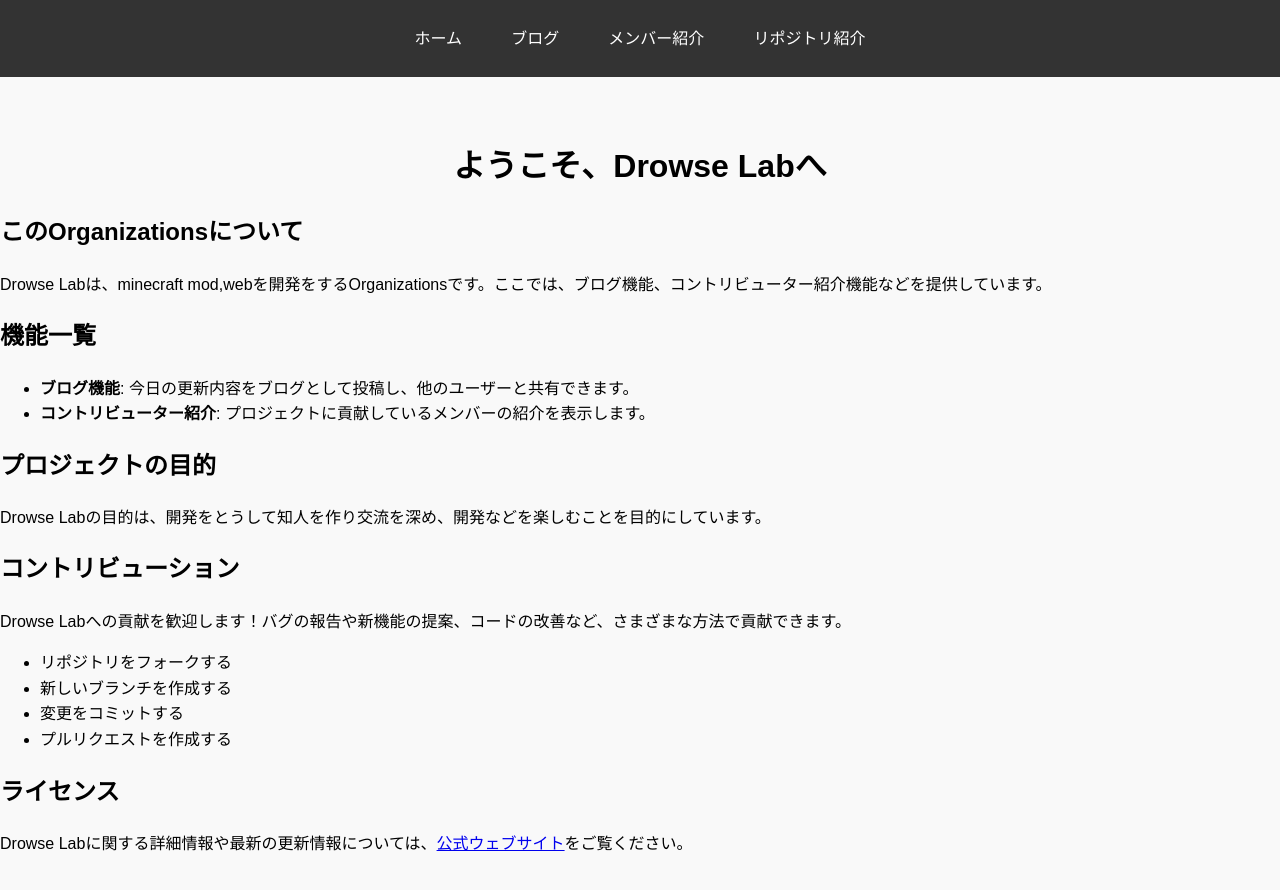
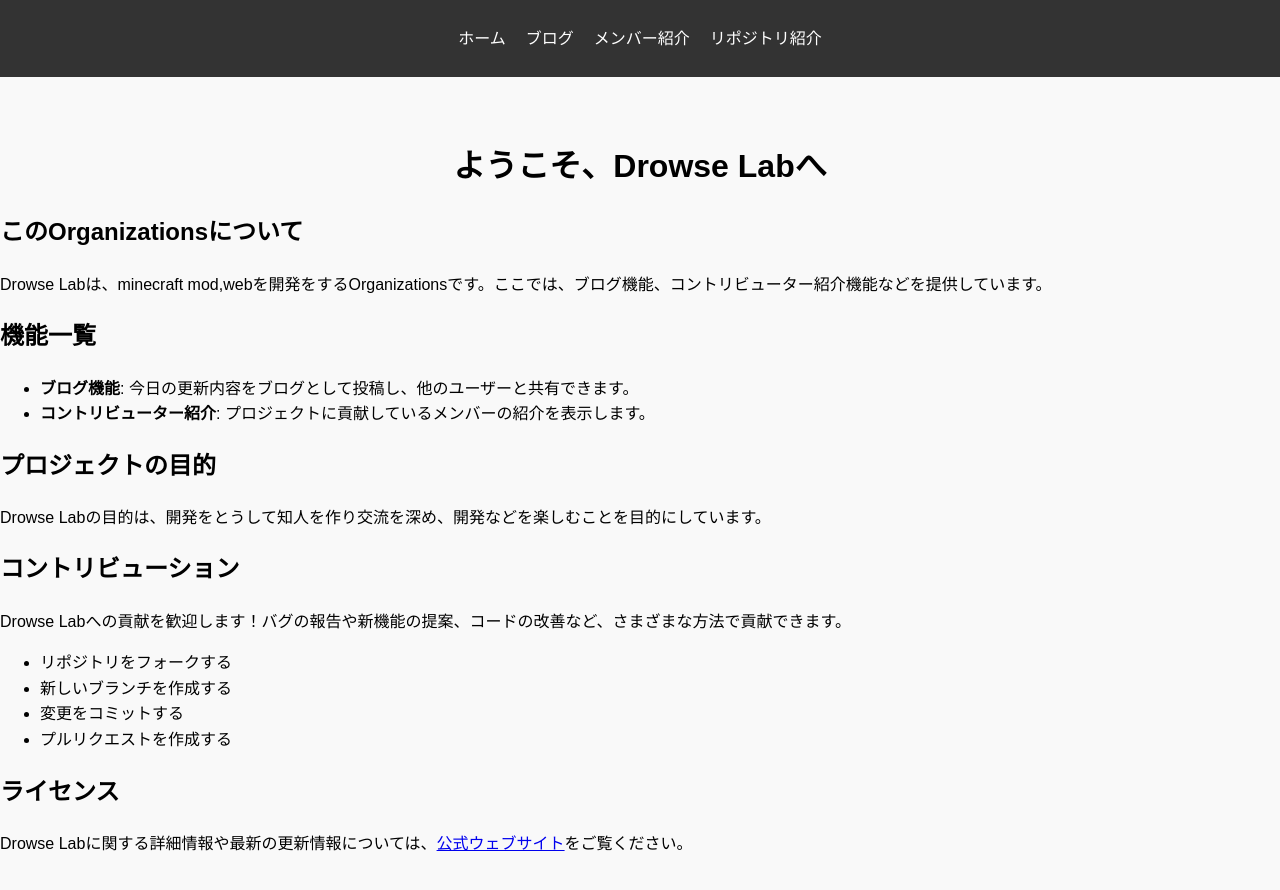
Before and after one commit to Drowse-Lab/Drowse-Lab, a Jekyll site: the page index.html, which Jekyll copies as it is, in a window 1280 px wide. Shown: the top 890 px of the page. Built offline with Jekyll 4.4.1, drawn with Linux system fonts in a browser that asks for light colours.

Commit message:
Update styles.css

```diff
--- a/assets/css/styles.css
+++ b/assets/css/styles.css
@@ -19,10 +19,11 @@ nav ul {
     padding: 0;
     display: flex;
     justify-content: center;
+    align-items: center; /* 垂直方向の中央揃え */
 }
 
 nav ul li {
-    margin: 0 2%; /* ピクセルから％に変換 */
+    margin: 0 10px; /* 左右の余白をコンパクトに */
 }
 
 nav ul li a {
```
